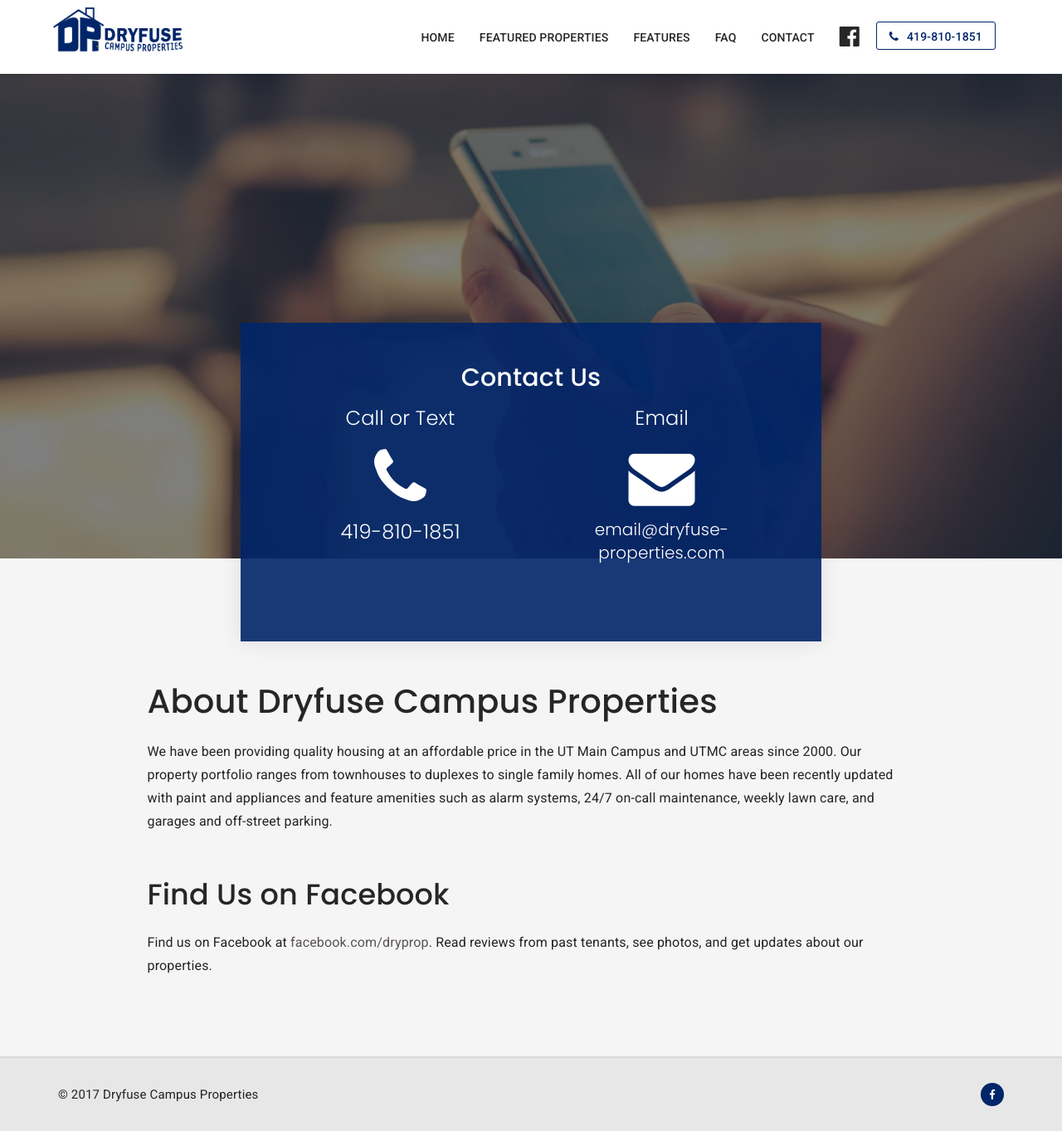
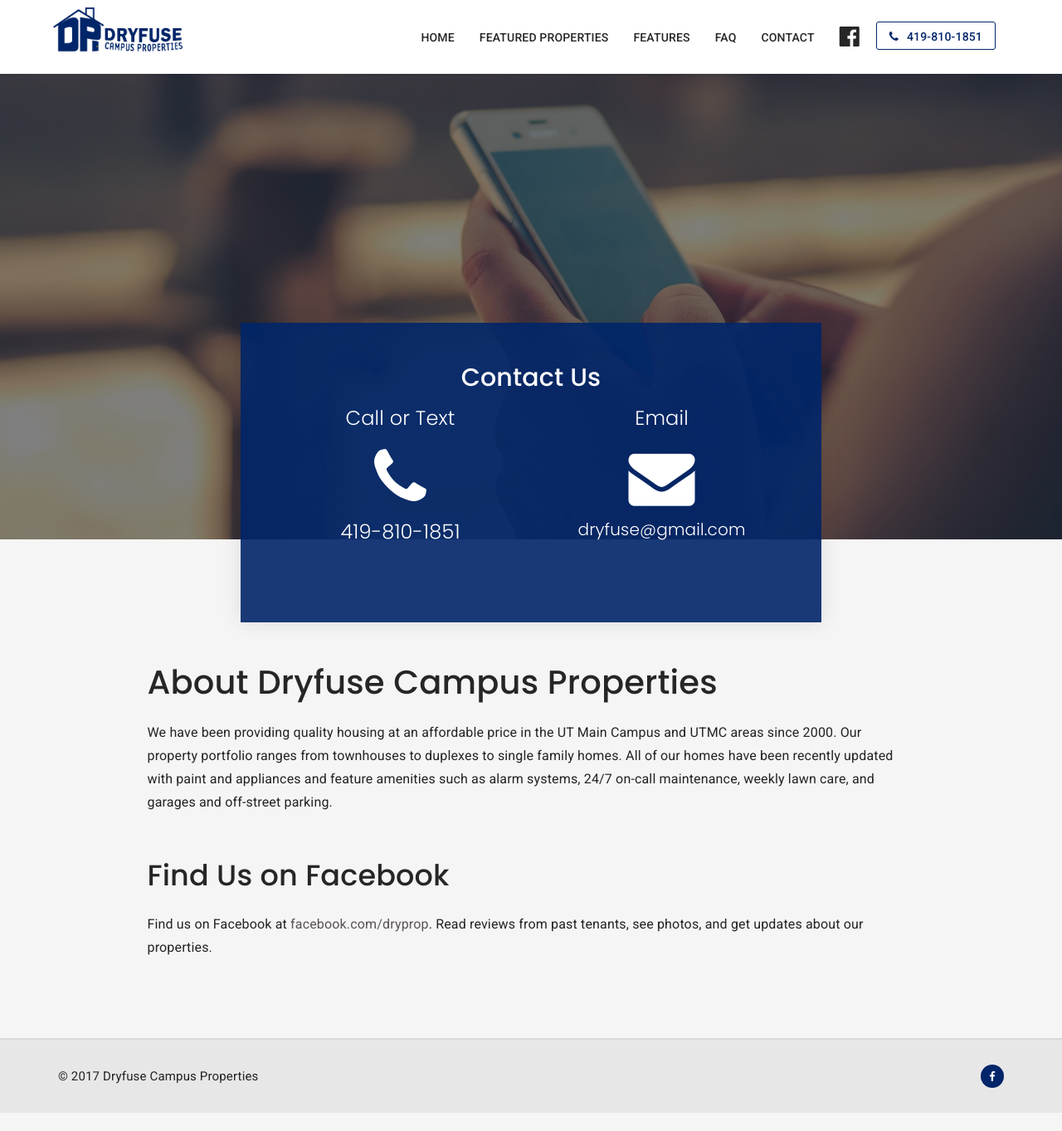
Before and after one commit to dryprop/dryprop.github.io, a Jekyll site: the page built from contact.html, in a window 1280 px wide. Shown: the whole page at 83% size. Built offline with Jekyll 4.4.1, drawn with Linux system fonts in a browser that asks for light colours; after the commit the page ends 1341 px from its top, so only the background shows below that.

Commit message:
update email

```diff
--- a/contact.html
+++ b/contact.html
@@ -26,7 +26,7 @@ description:
                         <div class="thumbnail">
                           <i class="fa fa-envelope fa-5x" aria-hidden="true"></i>
                           <div class="caption">
-                            <h5><a href="mailto:email@example.com">email@dryfuse-properties.com</a></h5>
+                            <h5><a href="mailto:dryfuse@gmail.com">dryfuse@gmail.com</a></h5>
                           </div>
                         </div>
                       </div>
@@ -48,7 +48,7 @@ description:
                         </p>
                         <br>
                         <h2>Find Us on Facebook</h2>
-                        <p>Find us on Facebook at <a href="https://facebook.com/dryprop">facebook.com/dryprop</a>. Read reviews from past tenants, see photos, and get updates about our properties.</p>
+                        <p>Find us on Facebook at <a href="https://facebook.com/Dryprop">facebook.com/dryprop</a>. Read reviews from past tenants, see photos, and get updates about our properties.</p>
                     </div>
 
             </div>
```
